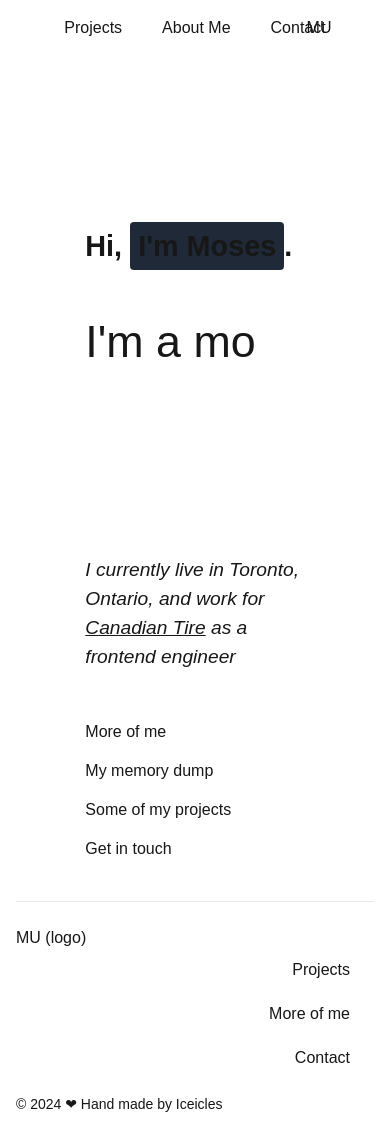
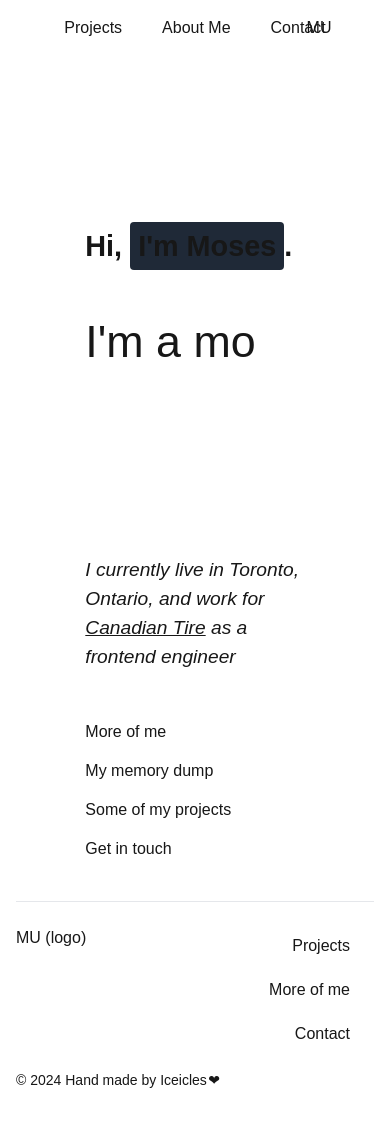
Before and after one commit to iceicles/portfolio, a Next.js app: page / in a window 390 px wide. After the commit the page ends 1106 px from the top, so only its background shows below. Built offline with nearby package versions, Linux system fonts and the light colour scheme.

Commit message:
fixed responsive styles for footer

```diff
--- a/components/Footer/index.tsx
+++ b/components/Footer/index.tsx
@@ -9,7 +9,7 @@ const Footer: FC<{}> = ({}) => {
         <footer>
           <div className='w-full p-4 md:py-8'>
             <hr className='my-6 sm:mx-auto lg:my-8' />
-            <div className='sm:flex lg:items-center sm:justify-between'>
+            <div className='flex lg:items-center justify-between'>
               <span>MU (logo)</span>
               <ul className='sm:flex md:flex-row sm:flex-wrap sm:items-center flex flex-col gap-1'>
                 {FooterNavs.map((footer) => (
@@ -26,14 +26,17 @@ const Footer: FC<{}> = ({}) => {
             </div>
 
             <div className='block text-sm lg:text-center mt-4'>
-              © 2024 ❤ Hand made by {}
+              © 2024 Hand made by {}
               <Link
                 href='https://github.com/iceicles'
                 target='_blank'
-                className='hover:underline relative group'
+                className='hover:underline hover:decoration-gray-800 hover:decoration-4 relative group'
               >
-                Iceicles
-                <span className='absolute hidden group-hover:block bg-gray-800 rounded-md px-2 py-1 top-0 left-[105%] w-max'>
+                Iceicles{' '}
+                <span className='absolute left-[3rem] group-hover:no-underline'>
+                  ❤
+                </span>
+                <span className='absolute hidden group-hover:block bg-gray-800 rounded-md px-2 py-1 top-0 left-[145%] w-max'>
                   My Github
                 </span>
               </Link>
```
